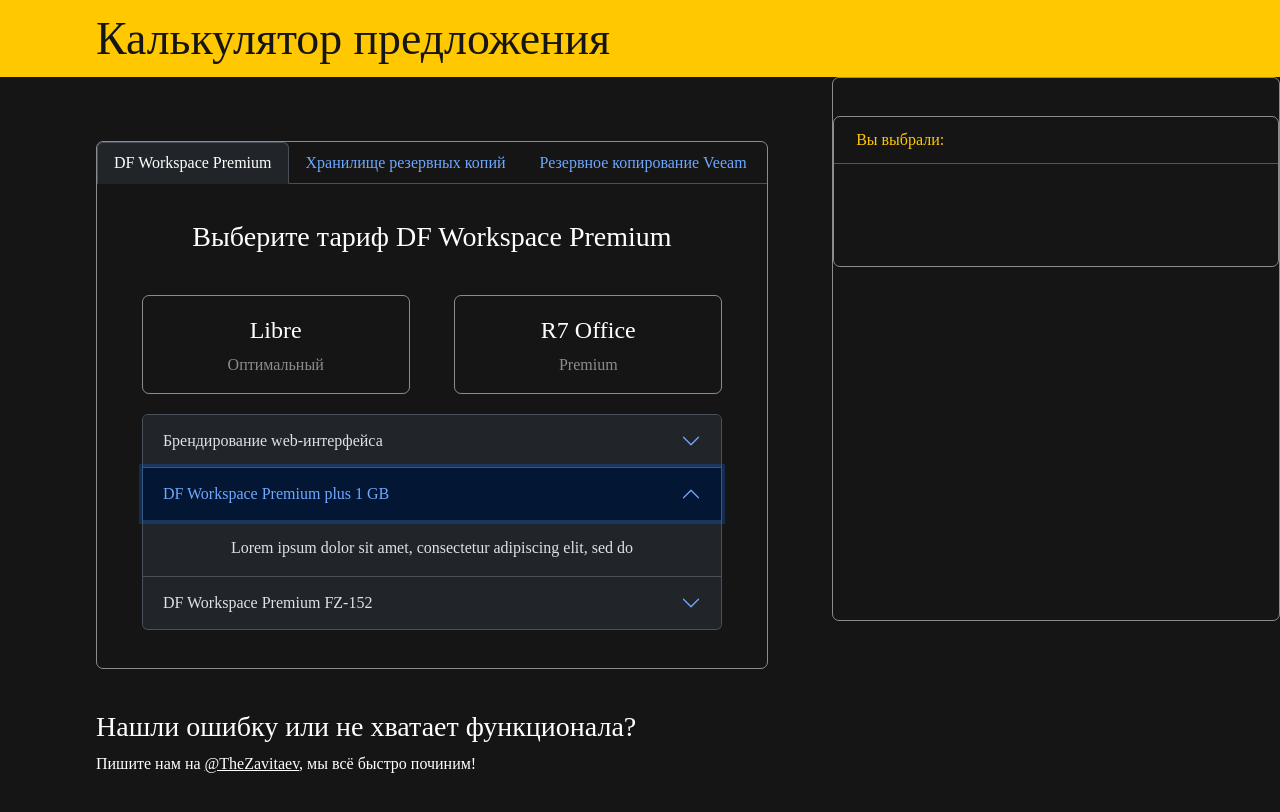
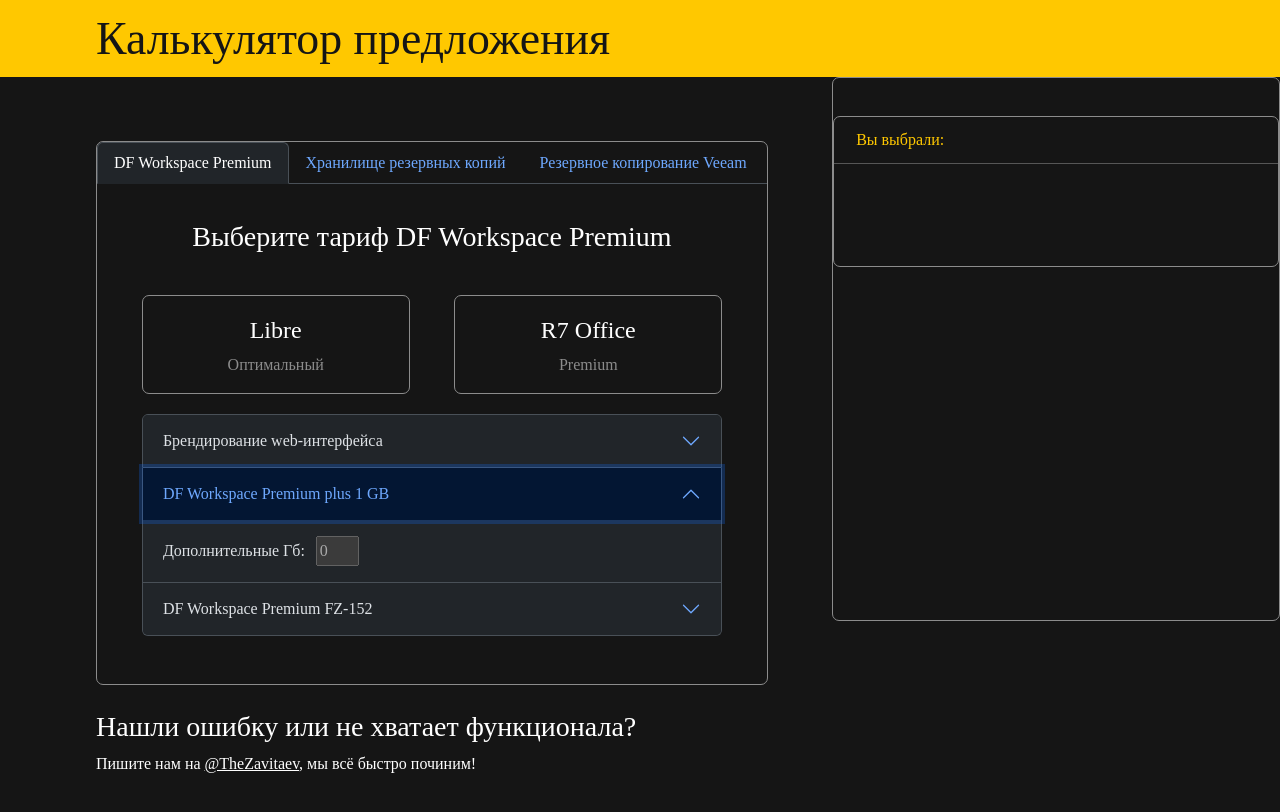
Before and after one commit to LoveBosikova/beeline, a React (Create React App) app in the folder calculate/: page / in a window 1280 px wide. Both pictures are taken after a click on the button "DF Workspace Premium plus 1 GB". Shown: the top 812 px of the page. Built offline with nearby package versions, Linux system fonts and the light colour scheme; a web font is replaced by a local one.

Commit message:
tarif options done

```diff
--- a/calculate/src/App.js
+++ b/calculate/src/App.js
@@ -16,6 +16,10 @@
   const [tarifSale, setTarifSale] = useState(0);
   const [isBranding, setIsBranding] = useState(false);
   const [brandingSale, setBrandingSale] = useState(0);
+  const [countPlusGb, setCountPlusGb] = useState(0);
+  const [salePlusGb, setSalePlusGb] = useState(0);
+  const [isFz, setIsFz] = useState(false);
+  const [fzSale, setFzSale] = useState(0);
 
   //Сохраняем значения тарифов, чтобы каждый раз не шастать по большому объекту с бека
   const libraTarif = data[0].services[0]['DF Workspace Premium'].types[0];
@@ -23,6 +27,8 @@
   const branding = data[0].services[0]['DF Workspace Premium'].options[0];
   const plusGb = data[0].services[0]['DF Workspace Premium'].options[1];
   const fz = data[0].services[0]['DF Workspace Premium'].options[2];
+
+  console.log(plusGb);
 
   const libreClassNames = cn('tarif', {
     'tarif_active': tarif === 'libra',
@@ -33,6 +39,11 @@
   });
 
   console.log(!!tarif);
+
+  function handleTarifLibra () {
+    setTarif('libra');
+    setIsFz(false);
+  }
 
   function handleTarifSale (value) {
     if (tarif === 'libra') {
@@ -57,12 +68,23 @@
   }
 
   function handleBrandingSale (value) {
-    console.log(value);
       if (value >= +branding.max_discount) {
         setBrandingSale(+branding.max_discount)
       } else if (value < +branding.max_discount){
         setBrandingSale(value)
       }
+  }
+
+  function handleCountPlusGb (value) {
+    setCountPlusGb(value);
+  }
+
+  function handleFzSale (value) {
+    if (value >= +fz.max_discount) {
+      setFzSale(+fz.max_discount)
+    } else if (value < +fz.max_discount){
+      setFzSale(value)
+    }
   }
 
 
@@ -84,7 +106,7 @@
               <h3 className='tabText'>Выберите тариф DF Workspace Premium</h3>
               <div className='tarifs'>
                 <label className={libreClassNames} >
-                    <input className='tarif__input' type="radio" value="libra" checked={tarif === 'libra'} onChange={() => setTarif('libra')} />
+                    <input className='tarif__input' type="radio" value="libra" checked={tarif === 'libra'} onChange={handleTarifLibra} />
                     <h4 className='tarif__title'>Libre</h4>
                     <p className='tarif__desk'>Оптимальный</p>
                 </label>
@@ -94,7 +116,7 @@
                     <p className='tarif__desk'>Premium</p>
                 </label>
               </div>
-              {tarif !== '' && <label className='tarif__saleWrap'><p>Скидка:</p><input value={tarifSale} onChange={e => handleTarifSale(e.target.value)} /></label>}
+              {tarif !== '' && <label className='tarif__saleWrap'><p>Скидка:</p><input type='number' min={0} value={tarifSale} onChange={e => handleTarifSale(e.target.value)} /></label>}
 
               <Accordion className='tarif__options'>
                 <Accordion.Item eventKey={branding.id}>
@@ -116,19 +138,37 @@
                       onChange={handleIsBrandind}
                       disabled
                       />}
-                      {isBranding && <label className='branding__saleWrap'><p>Скидка:</p><input value={brandingSale} onChange={e => handleBrandingSale(e.target.value)} /></label>}
+                      {isBranding && <label className='branding__saleWrap'><p>Скидка:</p><input type='number' min={0} value={brandingSale} onChange={e => handleBrandingSale(e.target.value)} /></label>}
                   </Accordion.Body>
                 </Accordion.Item>
                 <Accordion.Item eventKey={plusGb.id}>
                   <Accordion.Header>{plusGb.title}</Accordion.Header>
-                  <Accordion.Body>
-                    Lorem ipsum dolor sit amet, consectetur adipiscing elit, sed do
+                  <Accordion.Body className='plusGb'>
+                  <label className='plusGb__gbWrap'><p>Дополнительные Гб:</p>{tarif !== '' ? <input type='number' value={countPlusGb} min={0} onChange={e => handleCountPlusGb(e.target.value)} /> : <input type='number' disabled value={countPlusGb} min={0} onChange={e => handleCountPlusGb(e.target.value)} />}</label>
+                  {countPlusGb > 0 && <label className='plusGb__saleWrap'><p>Скидка:</p><input type='number' value={salePlusGb} min={0} max={plusGb.max_discount} onChange={e => setSalePlusGb(e.target.value)} /></label>}
                   </Accordion.Body>
                 </Accordion.Item>
                 <Accordion.Item eventKey={fz.id}>
                   <Accordion.Header>{fz.title}</Accordion.Header>
-                  <Accordion.Body>
-                    Lorem ipsum dolor sit amet, consectetur adipiscing elit, sed do
+                  <Accordion.Body className='fz'>
+                  {tarif === 'R7Office'? <Form.Check // prettier-ignore
+                      className='fz__switch'
+                      type="switch"
+                      id="custom-switch"
+                      label="Добавить в заказ"
+                      checked={isFz}
+                      onChange={() => setIsFz(!isFz)}
+                      /> : <Form.Check // prettier-ignore
+                      className='fz__switch'
+                      type="switch"
+                      id="custom-switch"
+                      label="Добавить в заказ"
+                      checked={isFz}
+                      onChange={() => setIsFz(!isFz)}
+                      disabled
+                      />}
+                      {isFz && <label className='branding__saleWrap'><p>Скидка:</p><input type='number' min={0} value={fzSale} onChange={e => handleFzSale(e.target.value)} /></label>}
+
                   </Accordion.Body>
                 </Accordion.Item>
               </Accordion>
--- a/calculate/src/index.scss
+++ b/calculate/src/index.scss
@@ -61,6 +61,7 @@
   margin-bottom: 10%;
   padding-bottom: 3%;
   width: 60%;
+  height: 100%;
   min-height: fit-content;
   min-width: fit-content;
   border: 1px solid $gray-main;
@@ -172,6 +173,43 @@
   }
 }
 
+.plusGb {
+  display: flex;
+  padding-top: 2%;
+  padding-bottom: 2%;
+
+  &__gbWrap,
+  &__saleWrap {
+  display: flex;
+  align-items: center;
+  gap: 5%;
+  width: 40%;
+
+  input {
+    width: 20%;
+  }
+
+  p {
+    margin-bottom: 0;
+  }
+  }
+}
+
+.fz {
+    display: flex !important;
+    justify-content: start;
+    align-items: center;
+    gap: 10%;
+
+  &__switch {
+    display: flex !important;
+    justify-content: start;
+    align-items: center;
+    gap: 3%;
+    width: 40%;
+  }
+}
+
 .result {
   width: 25%;
   min-width: fit-content;
```
